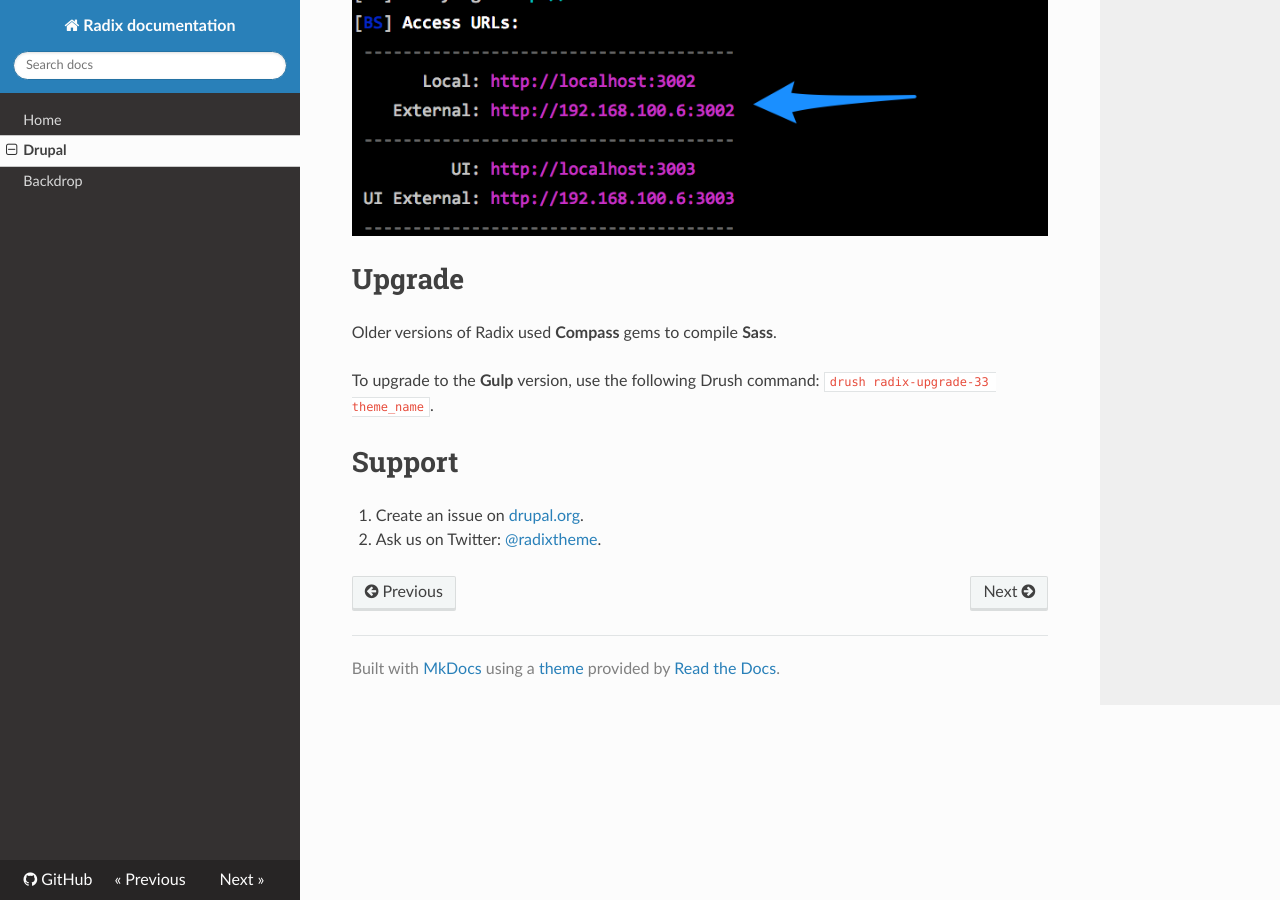
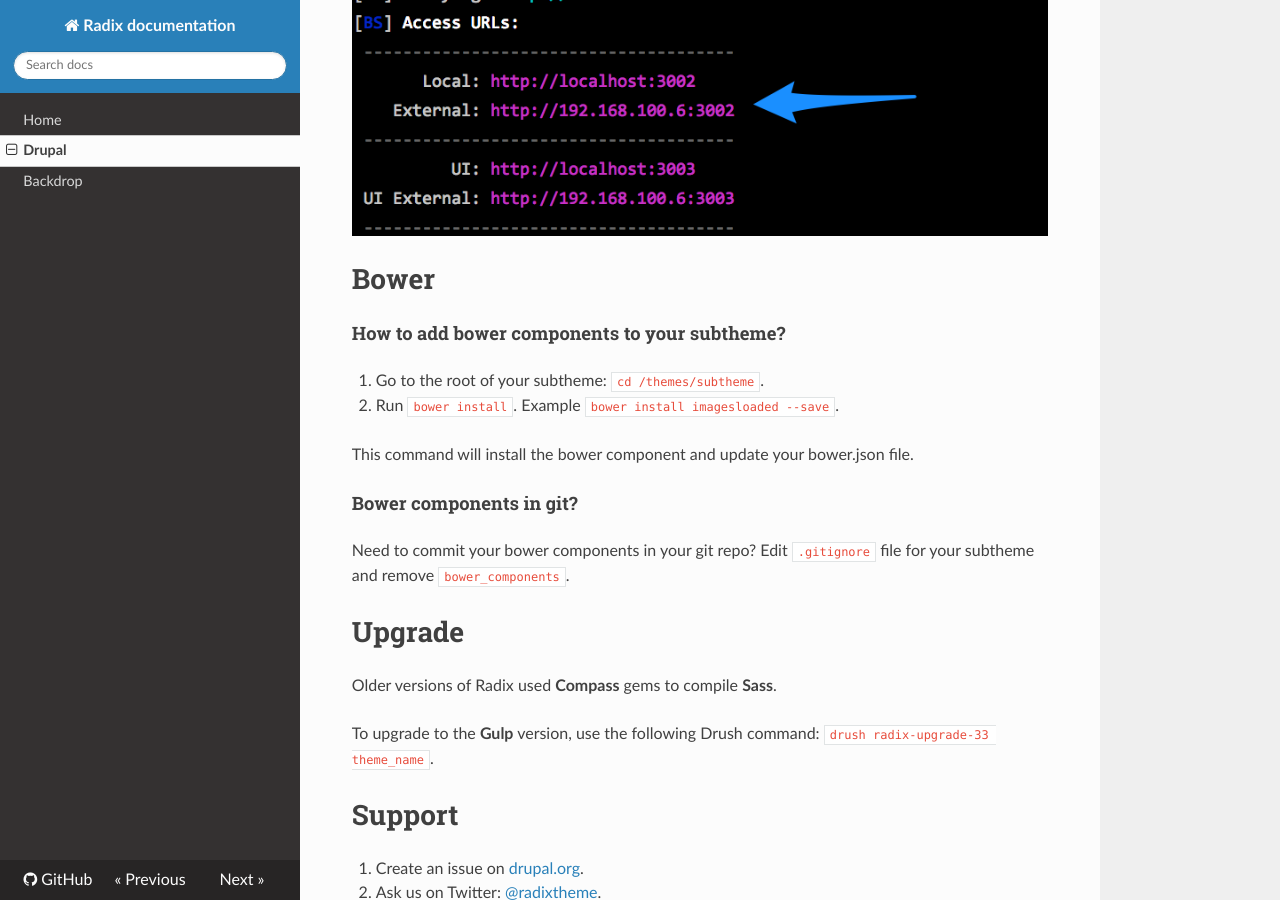
Before and after one commit to radixtheme/docs, an MkDocs documentation site: the page built from docs/drupal.md, in a window 1280 px wide and 900 px high, scrolled down 1963 px. Built offline with MkDocs 1.6.1, drawn with Linux system fonts in a browser that asks for light colours; nearby versions of some CDN libraries; old or Windows-style settings are respelled for this version of MkDocs.

Commit message:
Add documentation for bower

```diff
--- a/docs/drupal.md
+++ b/docs/drupal.md
@@ -56,6 +56,19 @@ When you run gulp you should see local and external access urls as shown below.
 
 ![Screenshot](images/radix-gulp-browsersync.png)
 
+# Bower
+
+#### How to add bower components to your subtheme?
+
+1. Go to the root of your subtheme: `cd /themes/subtheme`.
+2. Run `bower install`. Example `bower install imagesloaded --save`.
+
+This command will install the bower component and update your bower.json file.
+
+#### Bower components in git?
+
+Need to commit your bower components in your git repo? Edit `.gitignore` file for your subtheme and remove `bower_components`.
+
 # Upgrade
 
 Older versions of Radix used **Compass** gems to compile **Sass**.
```
